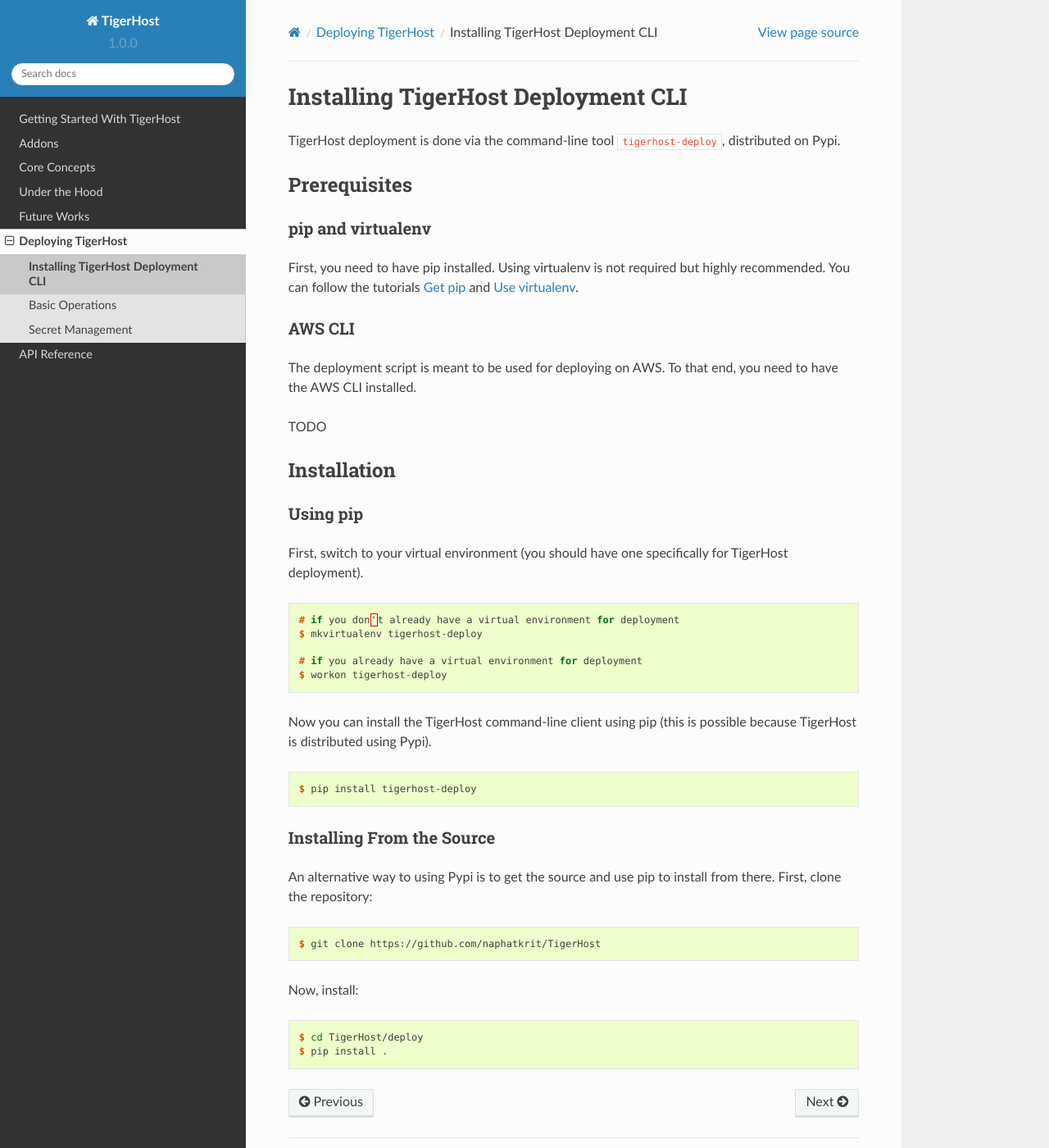
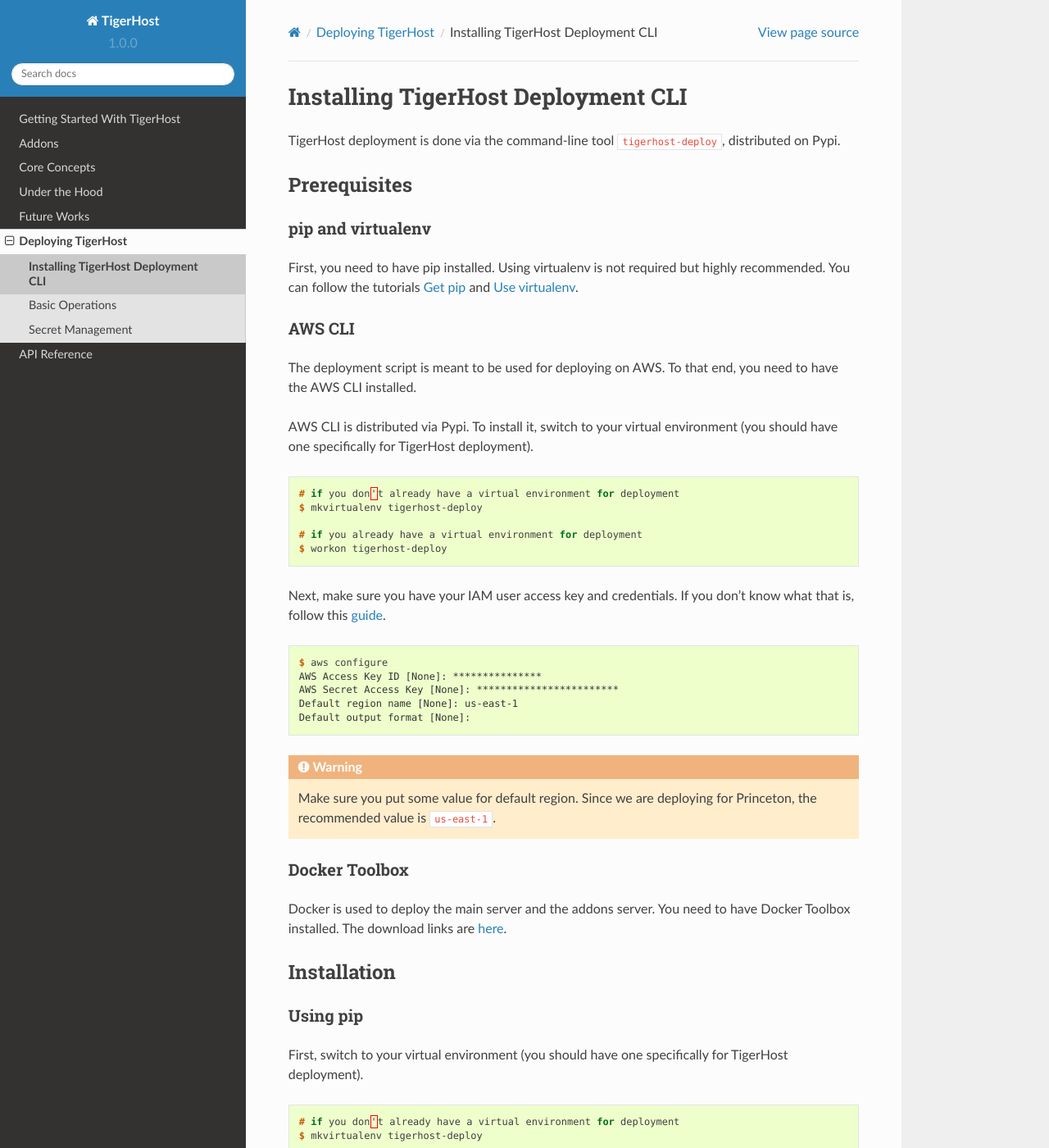
Before and after one commit to naphatkrit/TigerHost, a Sphinx documentation site: the page built from docs/deploy/install_deploy.rst, in a window 1280 px wide and 1400 px high. Shown: the whole window at 82% size. Built offline with Sphinx 7.4.7 and the Read the Docs theme 2.0.0, drawn with Linux system fonts in a browser that asks for light colours; pages that are not in the unit, such as notebooks, are missing from menus.

Commit message:
[docs] filled in TODO for AWS CLI installation

```diff
--- a/docs/deploy/install_deploy.rst
+++ b/docs/deploy/install_deploy.rst
@@ -21,7 +21,33 @@
 --------
 The deployment script is meant to be used for deploying on AWS. To that end, you need to have the AWS CLI installed.
 
-TODO
+AWS CLI is distributed via Pypi. To install it, switch to your virtual environment (you should have one specifically for TigerHost deployment).
+
+.. code-block:: console
+
+    # if you don't already have a virtual environment for deployment
+    $ mkvirtualenv tigerhost-deploy
+
+    # if you already have a virtual environment for deployment
+    $ workon tigerhost-deploy
+
+Next, make sure you have your IAM user access key and credentials. If you don't know what that is, follow this `guide <http://docs.aws.amazon.com/cli/latest/userguide/cli-chap-getting-set-up.html#cli-signup>`_.
+
+.. code-block:: console
+
+    $ aws configure
+    AWS Access Key ID [None]: ***************
+    AWS Secret Access Key [None]: ************************
+    Default region name [None]: us-east-1
+    Default output format [None]:
+
+.. warning::
+    Make sure you put some value for default region. Since we are deploying for Princeton, the recommended value is :code:`us-east-1`.
+
+
+Docker Toolbox
+----------------
+Docker is used to deploy the main server and the addons server. You need to have Docker Toolbox installed. The download links are `here <https://www.docker.com/products/docker-toolbox>`_.
 
 
 .. _deploy/install_deploy//installations:
```
